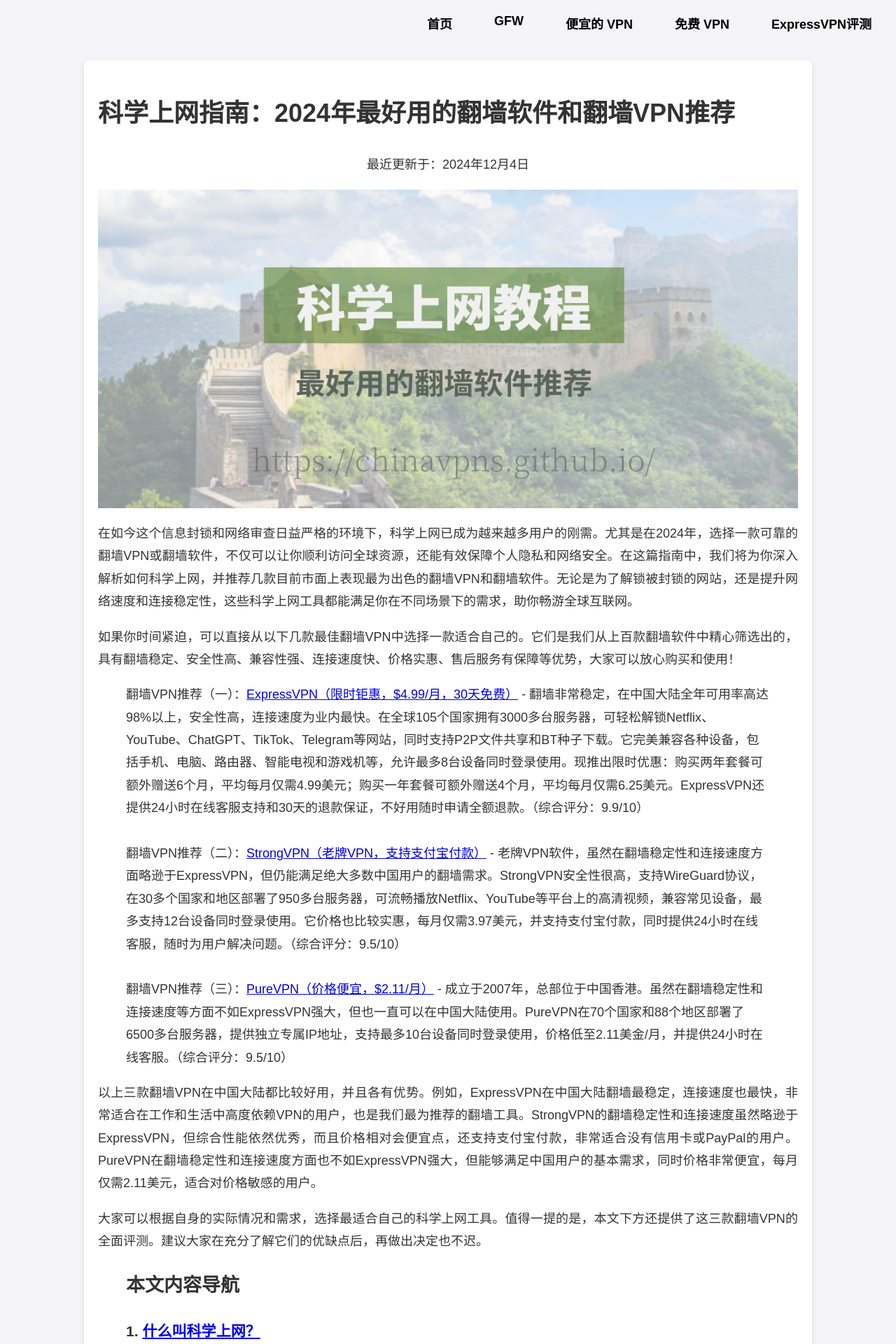
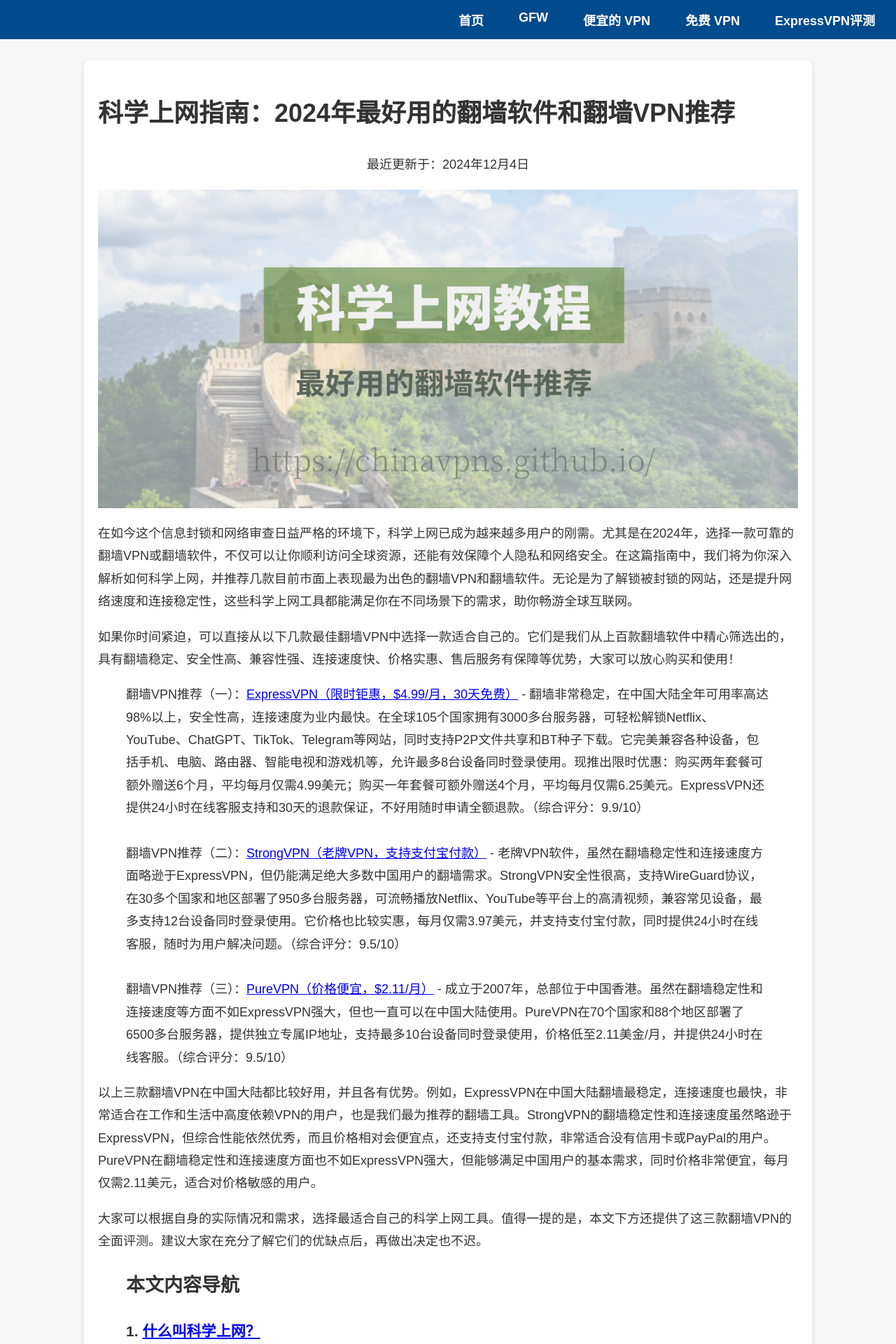
Before and after one commit to chinavpns/chinavpns.github.io, a Jekyll site: the page built from index.md, in a window 1280 px wide. Shown: the top 1920 px of the page at 70% size. Built offline with Jekyll 4.4.1, drawn with Linux system fonts in a browser that asks for light colours.

Commit message:
Update styles.css

```diff
--- a/assets/css/styles.css
+++ b/assets/css/styles.css
@@ -1,16 +1,17 @@
 /* 通用样式 */
 body {
     font-family: Arial, sans-serif;
-    font-size: 18px; /* 字体大小 */
+    font-size: 18px;
     margin: 0;
     padding: 0;
-    background-color: #f4f4f9;
+    background-color: #f7f7f7; /* 正文背景颜色 */
     color: #333;
 }
 
 /* 导航栏样式 */
 header nav {
-    padding: 20px; /* 导航栏高度增加 */
+    background-color: #004b8d; /* 导航条背景色，参考网站蓝色 */
+    padding: 15px;
 }
 
 header nav ul.nav {
@@ -19,42 +20,36 @@
     padding: 0;
     display: flex;
     justify-content: flex-end; /* 右对齐导航栏 */
-    gap: 30px;
+    gap: 20px;
 }
 
 header nav ul.nav li a {
     text-decoration: none;
-    color: black; /* 无底色导航栏字体颜色 */
+    color: white; /* 导航条字体颜色为白色 */
     font-weight: bold;
     font-size: 18px;
-    padding: 10px 15px; /* 增加点击区域 */
+    padding: 10px 15px;
+    transition: background-color 0.3s ease-in-out;
+}
+
+header nav ul.nav li a:hover {
+    background-color: rgba(255, 255, 255, 0.2); /* 悬停时的透明背景色 */
 }
 
 /* 正文部分 */
 main {
-    max-width: 1000px; /* 调整正文宽度为 1000px */
-    margin: 20px auto; /* 居中显示 */
+    max-width: 1000px; /* 限制正文宽度 */
+    margin: 30px auto; /* 居中对齐 */
     padding: 20px;
-    background-color: #ffffff;
+    background-color: #ffffff; /* 正文背景为白色 */
     border-radius: 8px;
-    box-shadow: 0 4px 10px rgba(0, 0, 0, 0.1);
-    line-height: 1.8; /* 提高行间距 */
-}
-
-/* 正文段落 */
-p {
-    margin-bottom: 15px;
-    text-align: justify;
-}
-
-/* 居中对齐 p 标签 */
-p[align="center"] {
-    text-align: center; /* 恢复 align=center 功能 */
+    box-shadow: 0 4px 10px rgba(0, 0, 0, 0.1); /* 添加阴影效果 */
+    line-height: 1.8;
 }
 
 /* 图片样式 */
 img {
-    max-width: 1000px; /* 限制图片最大宽度为 1000px */
+    max-width: 100%; /* 图片自适应宽度 */
     height: auto;
     display: block;
     margin: 20px auto;
```
